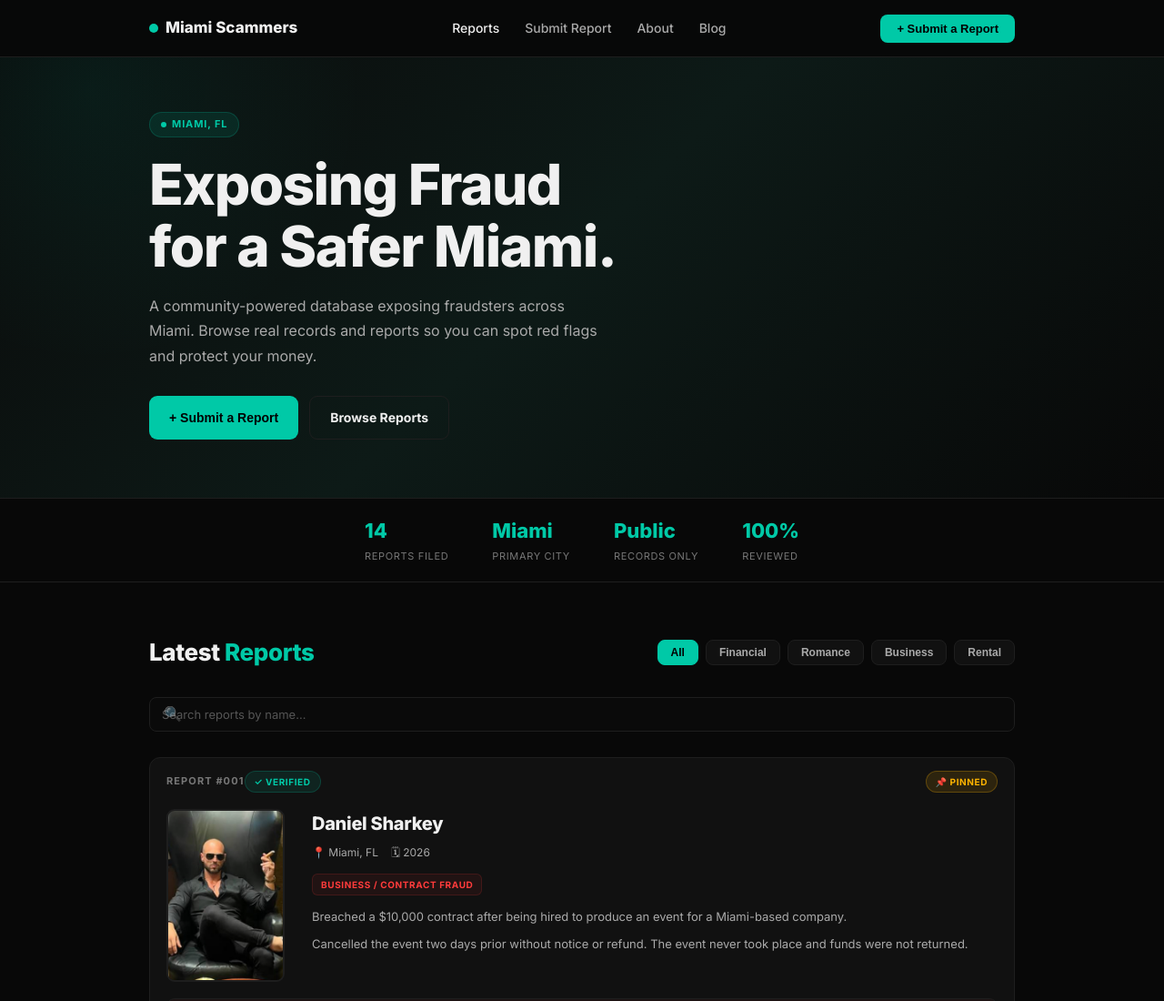
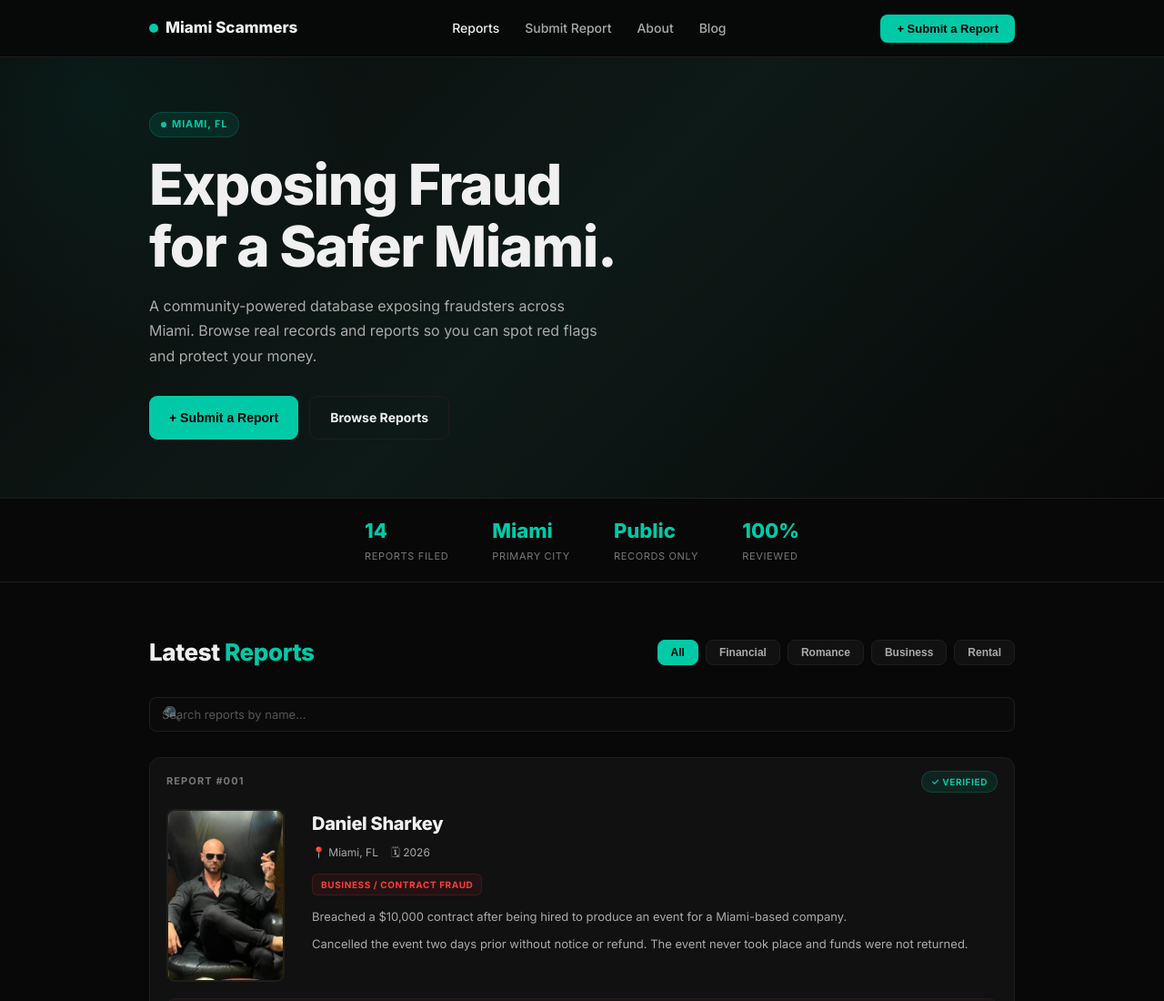
Before and after one commit to captainjeffspeaking/miamiscammers, a plain HTML site: page index.html in a window 1280 px wide. Shown: the top 1100 px of the page at 91% size. Drawn offline with Linux system fonts and the light colour scheme.

Commit message:
Remove pinned badge from Daniel Sharkey card
Co-Authored-By: Claude Sonnet 4.6 <noreply@anthropic.com>

```diff
--- a/index.html
+++ b/index.html
@@ -336,7 +336,6 @@ footer{border-top:1px solid var(--border);padding:28px 24px}
           <div class="card-top">
             <span class="rpt-id">Report #001</span>
             <span class="badge badge-v">✓ Verified</span>
-            <span class="badge" style="background:rgba(255,180,0,.12);color:#ffb400;border:1px solid rgba(255,180,0,.25);margin-left:auto;">📌 Pinned</span>
           </div>
           <div class="card-body">
             <span onclick="openLightbox('daniel sharkey miami - Google Search.png')" style="cursor:pointer"><img class="photo" src="daniel sharkey miami - Google Search.png" alt="Daniel Sharkey"></span>
```
